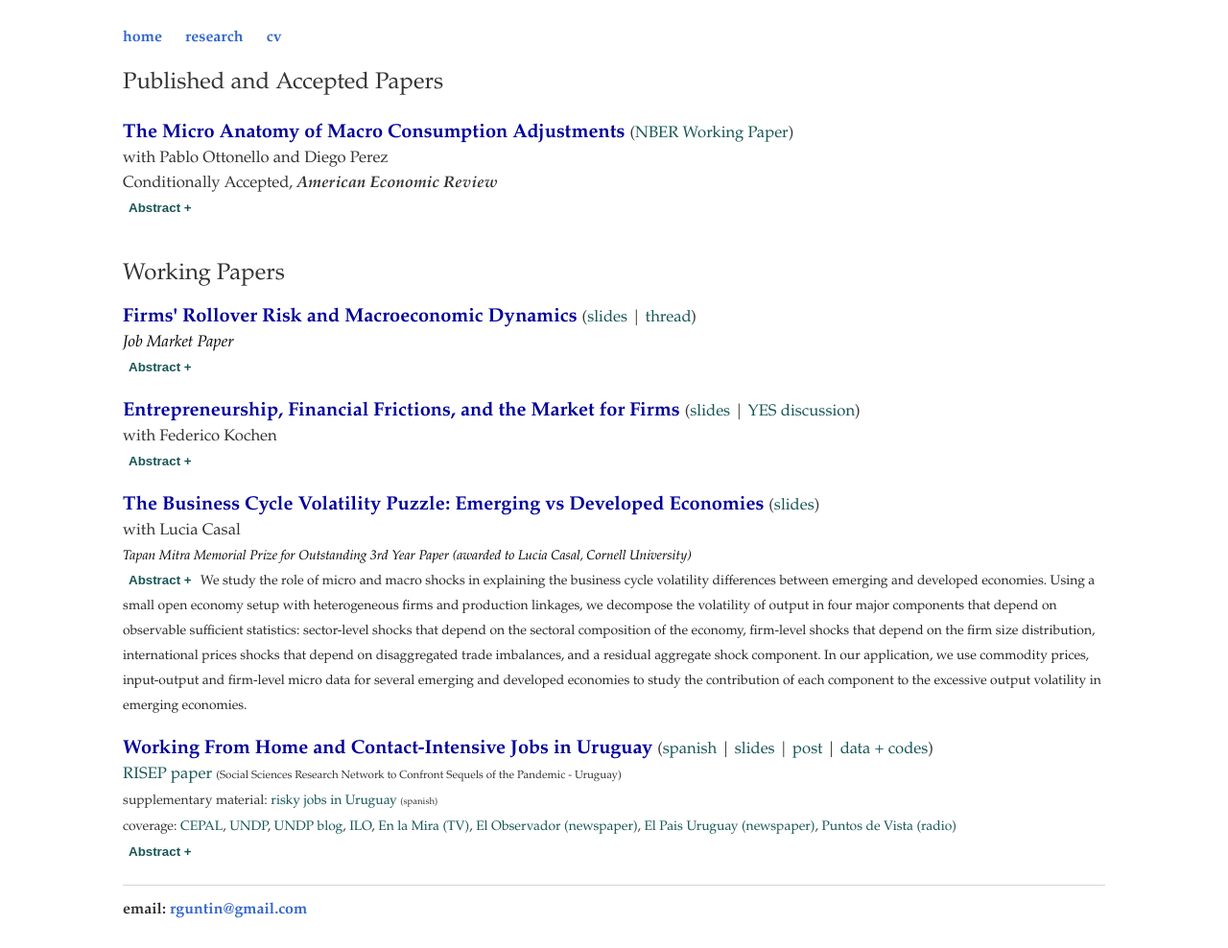
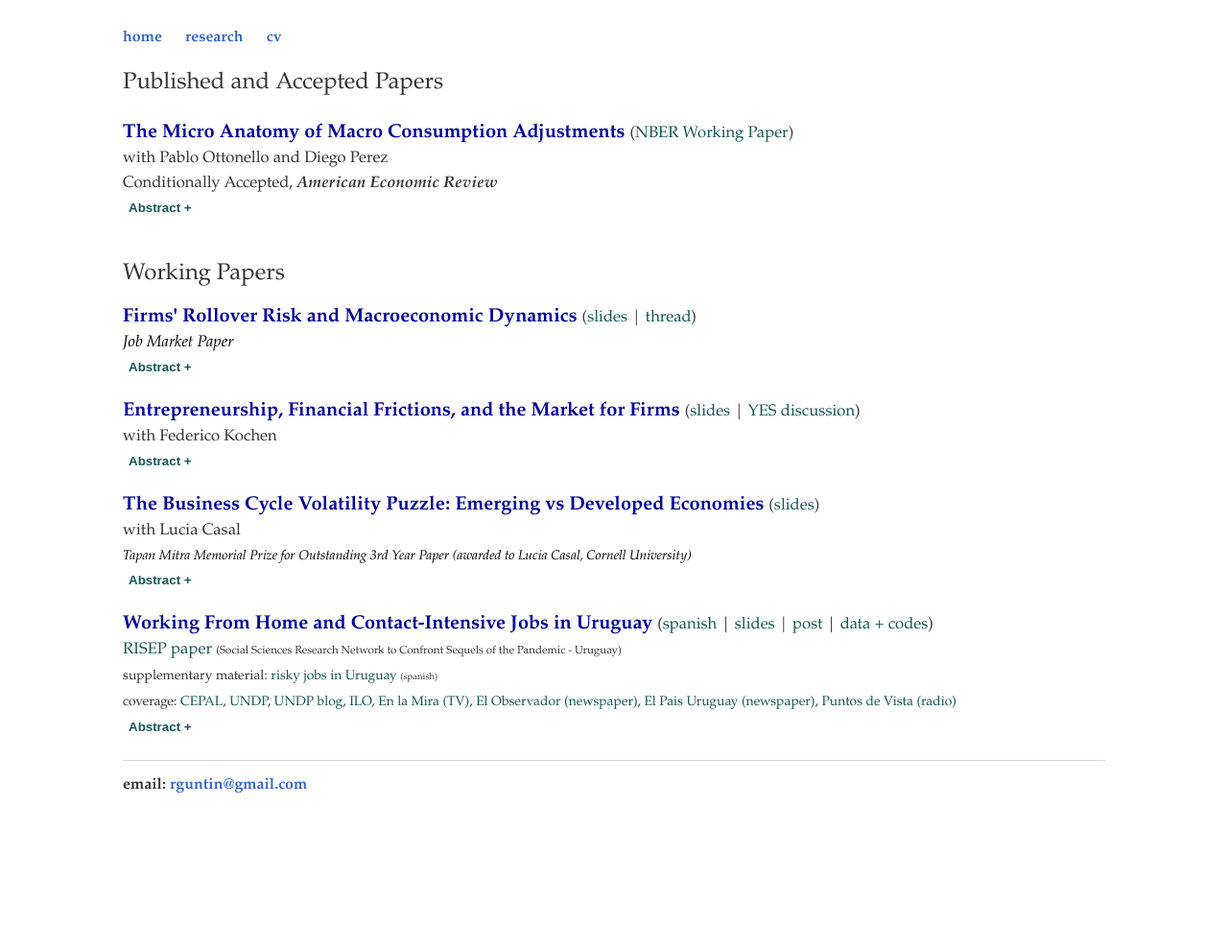
Before and after one commit to rafaguntin/rafaguntin.github.io, a Jekyll site: the page built from research/index.html, in a window 1280 px wide. Shown: the whole page at 96% size. Built offline with Jekyll 4.4.1, drawn with Linux system fonts in a browser that asks for light colours; after the commit the page ends 900 px from its top, so only the background shows below that.

Commit message:
Update index.html

```diff
--- a/research/index.html
+++ b/research/index.html
@@ -91,7 +91,7 @@ observed during the last decades. </span> <big><big>
 		<br>with <a style="color:#333"> Lucia Casal </a>
 		<br> <small> <span style="color: #000000" class='notbold'><i>Tapan Mitra Memorial Prize for Outstanding 3rd Year Paper (awarded to Lucia Casal, Cornell University)</i></span> <big>
 <br><button style ="font-weight: bold; color:#175556 ;background-color: white;border: none;" onclick="myFunction55()" id="myBtn5">Abstract +<small></button>
- <span id="dots5"></span> <span id="more5" style = "color:#282828; line-height: 1.4em; text-align: justify">
+ <span id="dots5"></span> <span id="more5" style = "display:none; color:#282828; line-height: 1.4em; text-align: justify">
         We study the role of micro and macro shocks in explaining the business cycle volatility differences
 	between emerging and developed economies. Using a small open economy setup with heterogeneous firms and
 	production linkages, we decompose the volatility of output in four major components that depend on observable sufficient statistics:
```
